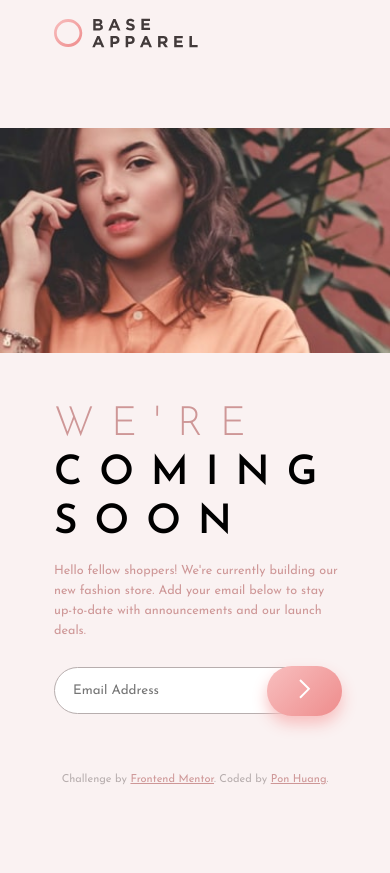
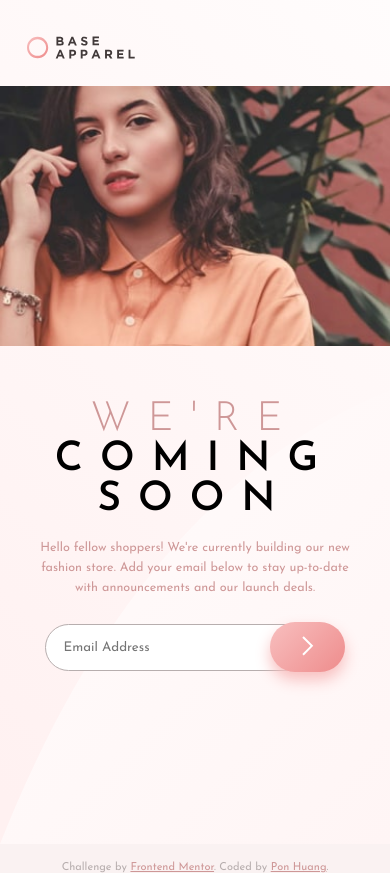
Before and after one commit to ponhuang/base-apparel-coming-soon, a website: page index.html in a window 390 px wide. Before the commit the page ends 844 px from the top, so only its background shows below. Drawn offline with Linux system fonts and the light colour scheme.

Commit message:
hero img optimize

```diff
--- a/index.html
+++ b/index.html
@@ -22,13 +22,19 @@
   </head>
   <body>
     <header class="hero">
+      <main class="main">
         <img src="images/logo.svg" alt="Base Apparel's logo" class="logo" />
+        <img
+          src="images/hero-mobile.jpg"
+          alt="Woman wears orange shirt"
+          class="mobile-img"
+        />
         <div class="hero__info">
           <h1 class="heading-h1"><span>We're</span> coming soon</h1>
           <p class="hero__text">
-          Hello fellow shoppers! We're currently building our new fashion store.
-          Add your email below to stay up-to-date with announcements and our
-          launch deals.
+            Hello fellow shoppers! We're currently building our new fashion
+            store. Add your email below to stay up-to-date with announcements
+            and our launch deals.
           </p>
           <form id="form" action="#">
             <div class="email__container">
@@ -51,11 +57,11 @@
             <p class="notification">Please provide a valid Email</p>
           </form>
         </div>
-
+      </main>
       <div
         class="hero__img"
-        role="image"
-        aria-label="women wear orange shirt"
+        role="img"
+        aria-label="Woman wears orange shirt"
       ></div>
     </header>
 
--- a/index.js
+++ b/index.js
@@ -5,8 +5,7 @@ const form = document.querySelector("form");
 const email = document.querySelector(".email");
 const errorMessage = document.querySelector(".notification");
 const errorIcon = document.querySelector(".icon");
-const regexEmail =
-  /^(([^<>()[\]\\.,;:\s@"]+(\.[^<>()[\]\\.,;:\s@"]+)*)|(".+"))@((\[[0-9]{1,3}\.[0-9]{1,3}\.[0-9]{1,3}\.[0-9]{1,3}\])|(([a-zA-Z\-0-9]+\.)+[a-zA-Z]{2,}))$/;
+const regexEmail = /^\w+([\.-]?\w+)*@\w+([\.-]?\w+)*(\.\w{2,3})+$/;
 
 form.addEventListener("submit", (e) => {
   // prevent form from submitting
--- a/sass/_base.scss
+++ b/sass/_base.scss
@@ -18,10 +18,10 @@ body {
   flex-direction: column;
   justify-content: center;
   align-items: center;
-  max-height: 100vh;
+  min-height: 100vh;
 
-  background: url("../images/bg-pattern-desktop.svg") no-repeat;
-  background-size: cover;
+  // background: url("../images/bg-pattern-desktop.svg") no-repeat;
+  // background-size: cover;
 }
 
 /*---------- HELPER CLASS ----------*/
--- a/sass/_layout.scss
+++ b/sass/_layout.scss
@@ -1,22 +1,37 @@
 /*---------- HERO INFO ----------*/
 .hero {
-  display: grid;
-  grid-template-columns: 55% 45%;
-  grid-template-rows: auto 40% 40%;
-  max-height: 80vh;
+  display: flex;
+  flex-flow: row nowrap;
+  justify-content: center;
+  align-items: center;
+  width: 100%;
+
+  .main {
+    display: flex;
+    flex-flow: column nowrap;
+    justify-content: flex-start;
+    align-items: flex-start;
+    min-height: 100vh;
+    background: url("../images/bg-pattern-desktop.svg") no-repeat,
+      linear-gradient(135deg, hsl(0, 0%, 100%), hsl(0, 100%, 98%));
+    background-size: cover;
+    width: 45%;
+    padding-left: 5.5%;
+    padding-right: 7%;
+  }
 
   &__info {
-    grid-column: 1 / 2;
-    grid-row: 2 / -1;
-    line-height: 1.2;
-    width: Max(60%, 32rem);
+    display: flex;
+    flex-flow: column nowrap;
+    justify-content: center;
+    align-items: center;
     padding: 3rem 8rem;
 
     .heading-h1 {
       text-transform: uppercase;
       font-weight: $fw-semi-bold;
       letter-spacing: 17px;
-      font-size: 4.5rem;
+      font-size: 5rem;
       margin-bottom: 1.5rem;
 
       span {
@@ -34,19 +49,23 @@
   }
 
   &__img {
-    grid-column: 2 /-1;
-    grid-row: 1 /-1;
-
+    width: 42.5%;
+    min-height: 100vh;
     background-image: url("../images/hero-desktop.jpg");
-    background-size: contain;
+    background-size: cover;
     background-repeat: no-repeat;
   }
 
   .logo {
     width: 16rem;
-    grid-column: 1 / 2;
-    align-items: center;
+
     padding: 4rem 8rem;
+    margin-top: 2rem;
+    margin-bottom: 9rem;
+  }
+
+  .mobile-img {
+    display: none;
   }
 }
 
@@ -117,7 +136,7 @@
 .attribution {
   font-size: 11px;
   text-align: center;
-  margin-top: 10rem;
+  margin-top: 2rem;
   color: $color-primary-grahish-2;
 
   a {
--- a/sass/_media.scss
+++ b/sass/_media.scss
@@ -8,31 +8,55 @@
   body {
     background-image: none;
     background-color: #faf2f2;
+    min-height: auto;
   }
 
   .hero {
+    flex-flow: column nowrap;
+    justify-content: center;
+    align-items: center;
+    .main {
+      width: 100%;
+      padding: 0;
+    }
+
+    .mobile-img {
+      display: block;
+      width: 100%;
+    }
+
     .logo {
-      grid-column: 1 / -1;
-      grid-row: 1 / 2;
-      padding: 2rem 6rem;
+      width: 12rem;
+      padding: 2rem 6rem 2rem 3rem;
+      margin-bottom: 1rem;
     }
 
     &__img {
-      grid-column: 1 / -1;
-      grid-row: 2 / 3;
-      background-image: url("../images/hero-mobile.jpg");
-      background-size: 100%;
-      height: Min(40vh, 25rem);
+      display: none;
     }
 
     &__info {
-      grid-column: 1 / -1;
-      grid-row: 3 / -1;
-      padding: 2rem 6rem;
+      padding: 2rem 2rem;
+
+      .heading-h1 {
+        margin-top: 4rem;
+        font-size: 4.5rem;
+        margin-bottom: 2rem;
+        text-align: center;
+      }
+
+      .hero__text {
+        width: 90%;
+        text-align: center;
+      }
+
+      #form {
+        width: 85%;
+      }
     }
   }
 
   .attribution {
-    margin-top: 15rem;
+    margin-top: 2rem;
   }
 }
```
Also changed, not shown: README.md, base-apparel-coming-soon-page-figma/README.md (added), css/style.css, screenshot/error-2.png (added), screenshot/error.png (added), screenshot/mobile.png (added), screenshot/valid-email.png (added), 2 other files. Lines whose indentation alone changed are shown as unchanged.
